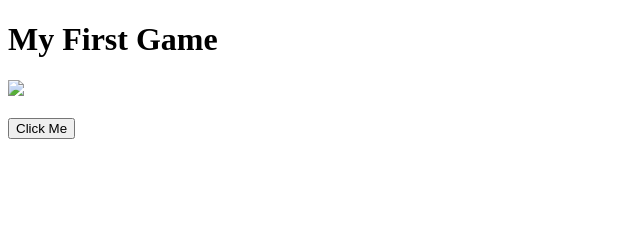
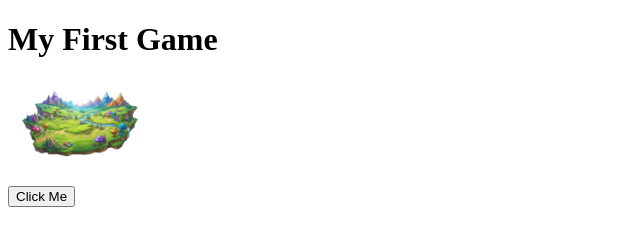
Before and after one commit to toontimecapsuleofficial-arch/Example-game-, a plain HTML site: page index.html in a window 1280 px wide. Shown: the whole page, without its empty margins (0-640 px from the left). Drawn offline with Linux system fonts and the light colour scheme.

Commit message:
Update index.html

```diff
--- a/index.html
+++ b/index.html
@@ -7,7 +7,7 @@
 
     <h1>My First Game</h1>
 
-    <img src="player.png" width="150">
+    <img src="assets/bg.png" width="150">
 
     <br><br>
 
```
